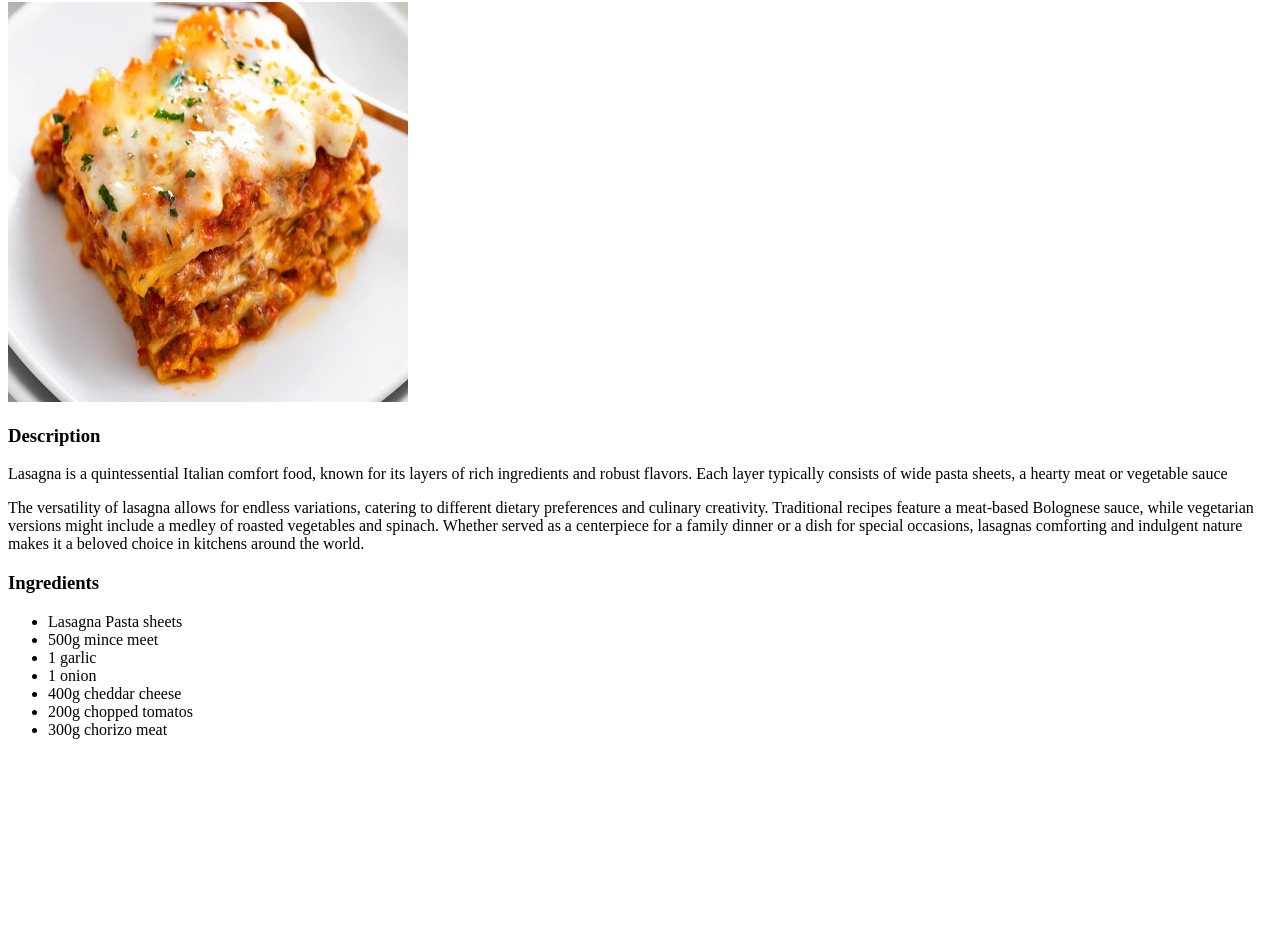
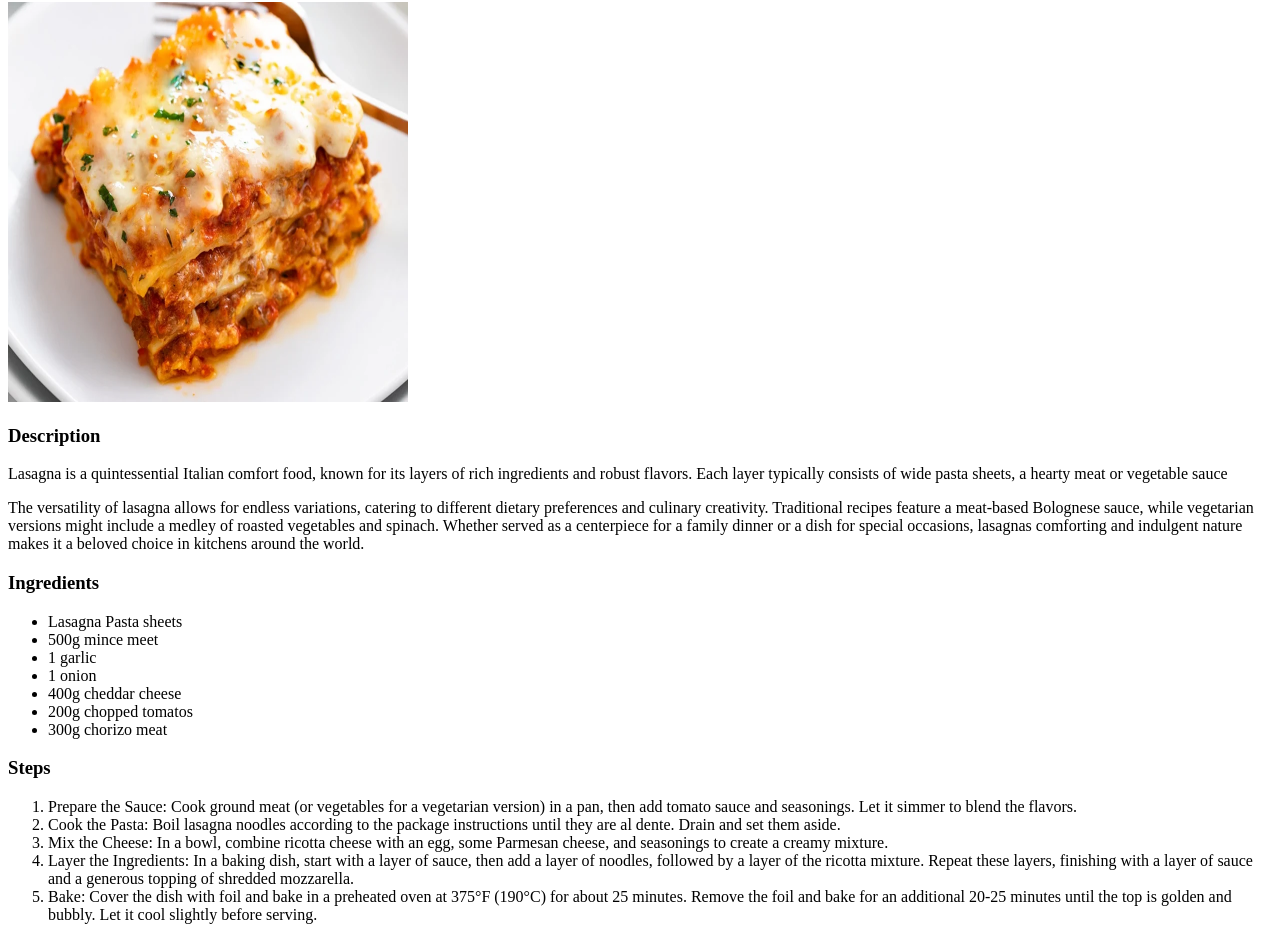
Before and after one commit to thomasfahy/odin-recipes, a plain HTML site: page recipes/lasagna.html in a window 1280 px wide. Shown: the part 78-1018 px from the top of the page. Before the commit the page ends 833 px from the top, so only its background shows below. Drawn offline with Linux system fonts and the light colour scheme.

Commit message:
feat: add cooking instructions to recipes as list

```diff
--- a/recipes/lasagna.html
+++ b/recipes/lasagna.html
@@ -36,5 +36,13 @@
         <li>200g chopped tomatos</li>
         <li>300g chorizo meat</li>
     </ul>
+    <h3>Steps</h3>
+    <ol>
+        <li>Prepare the Sauce: Cook ground meat (or vegetables for a vegetarian version) in a pan, then add tomato sauce and seasonings. Let it simmer to blend the flavors.</li>
+        <li>Cook the Pasta: Boil lasagna noodles according to the package instructions until they are al dente. Drain and set them aside.</li>
+        <li>Mix the Cheese: In a bowl, combine ricotta cheese with an egg, some Parmesan cheese, and seasonings to create a creamy mixture.</li>
+        <li>Layer the Ingredients: In a baking dish, start with a layer of sauce, then add a layer of noodles, followed by a layer of the ricotta mixture. Repeat these layers, finishing with a layer of sauce and a generous topping of shredded mozzarella.</li>
+        <li>Bake: Cover the dish with foil and bake in a preheated oven at 375°F (190°C) for about 25 minutes. Remove the foil and bake for an additional 20-25 minutes until the top is golden and bubbly. Let it cool slightly before serving.</li>
+    </ol>
 </body>
 </html>
```
Also changed, not shown: recipes/pizza.html (+8 -0 lines), recipes/tomato-pasta.html (+8 -0 lines).
